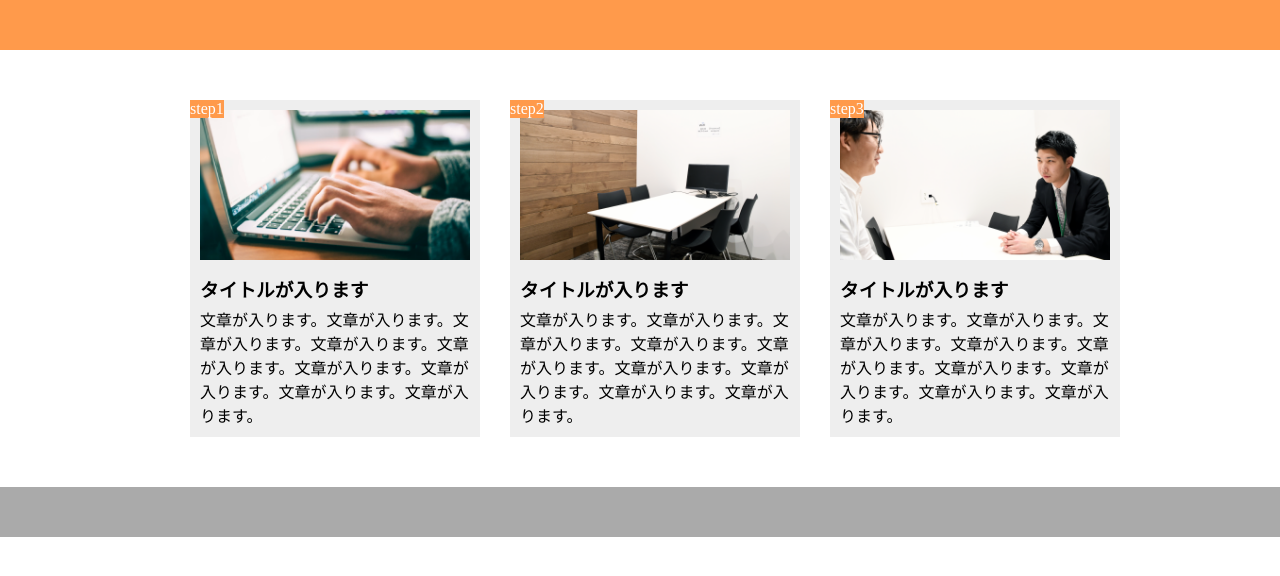
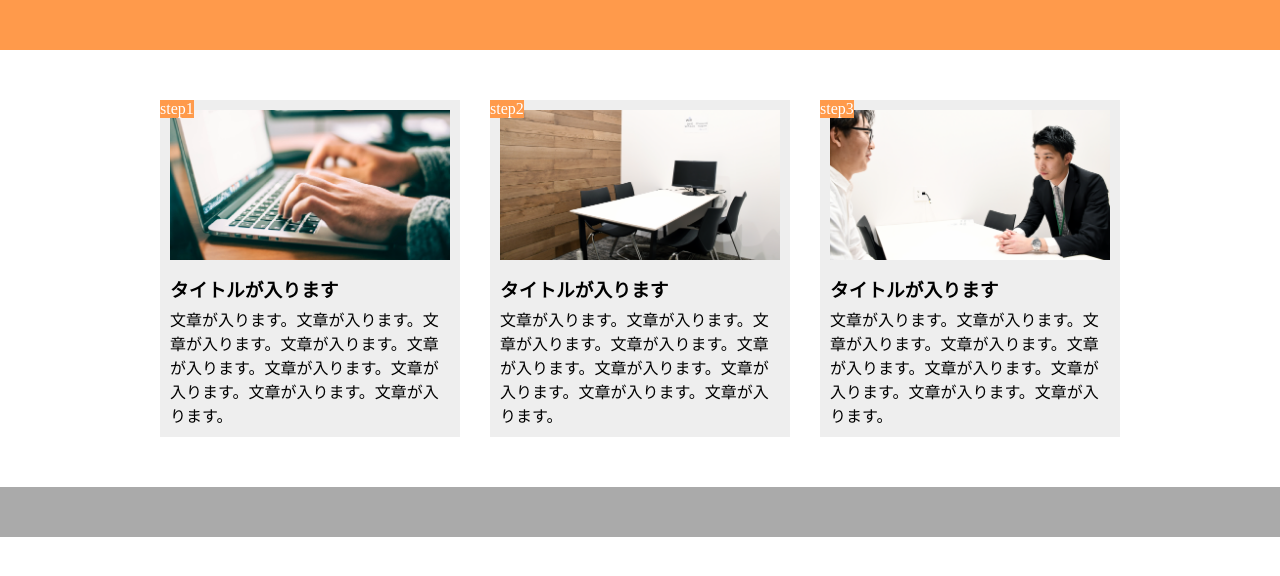
Before and after one commit to Riku0114/practice, a plain HTML site: page index.html in a window 1280 px wide. Drawn offline with Linux system fonts and the light colour scheme.

Commit message:
[update]1-10

```diff
--- a/style.css
+++ b/style.css
@@ -16,11 +16,14 @@ main{
   margin: 50px auto;
   display: flex;
 }
+.box:first-child {
+    margin-left: 0;
+}
 .box{
   width: 300px;
   padding: 10px;
   margin-left: 30px;
-  background-color: #eee;
+  background-color: #eeeeee;
   position: relative;
 }
 .image1{
@@ -67,5 +70,4 @@ footer{
     margin-left: auto;
     margin-right: auto;
   }
-
 }
```
